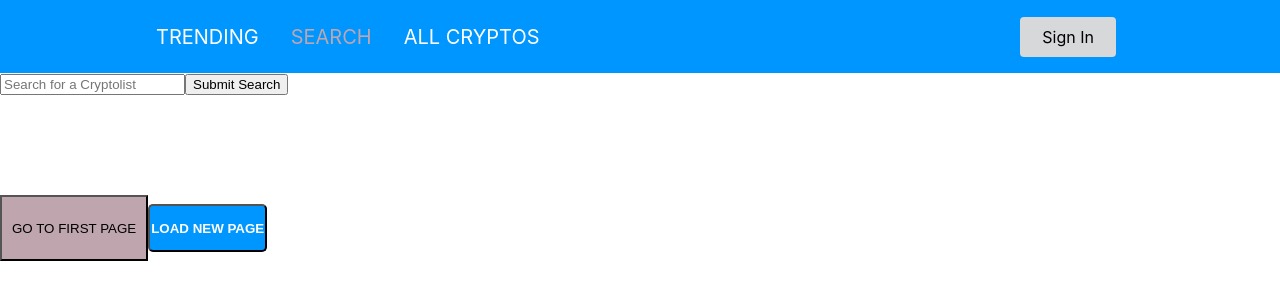
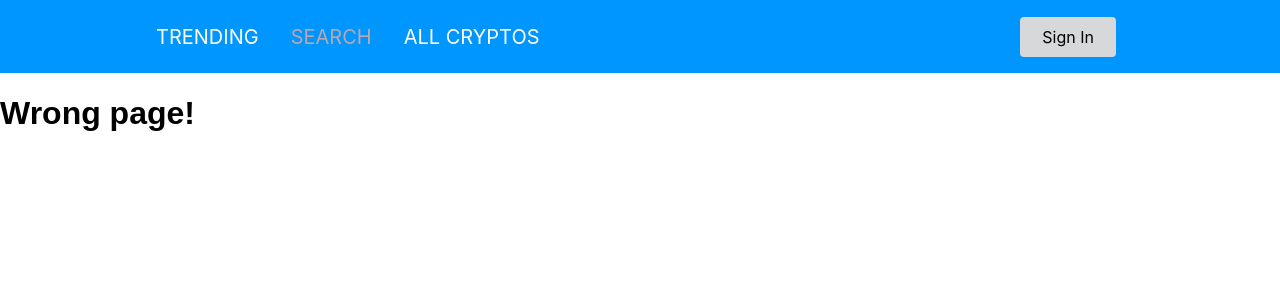
Before and after one commit to rajnidua/Cryptolist, a React (Create React App) app: page /abc in a window 1280 px wide. Shown: the top 300 px of the page. Built offline with nearby package versions, Linux system fonts and the light colour scheme.

Commit message:
removed search crypto page and component file

```diff
--- a/src/App.js
+++ b/src/App.js
@@ -2,7 +2,7 @@ import React from "react";
 import axios from "axios";
 
 import { BrowserRouter as Router, Switch, Route } from "react-router-dom";
-import SearchCryptoList from "./pages/SearchCryptoList";
+
 import TrendingCrypto from "./pages/TrendingCrypto";
 import Navbar from "./components/Navbar/Navbar";
 import SingleCrypto from "./pages/SingleCrypto";
@@ -15,7 +15,6 @@ function App() {
       <>
         <Navbar />
         <Switch>
-          <Route exact path="/abc" component={SearchCryptoList} />
           <Route exact path="/trendingCrypto" component={TrendingCrypto} />
           <Route exact path="/singleCrypto" component={SingleCrypto} />
           <Route exact path="/allCryptos" component={AllCryptos} />
--- a/src/components/AllCryptos/AllCryptosBody.js
+++ b/src/components/AllCryptos/AllCryptosBody.js
@@ -23,7 +23,6 @@ const AllCryptosBody = () => {
     setLoading(true);
   };
   const handlePageChange = (page) => {
-    console.log("the page change value is: ", page);
     setCurrentPage(page);
   };
 
@@ -31,12 +30,12 @@ const AllCryptosBody = () => {
 
   const getData = async () => {
     showLoader();
-    //setCryptoPageNum(1);
+
     try {
       const response = await searchCryptoList(cryptoPageNum);
       setLoading(false);
       hideLoader();
-      console.log(response.data);
+
       setAllCryptos(response.data);
 
       if (response.status !== 200) {
--- a/src/components/SearchCrypto/SearchCryptoBody.js
+++ /dev/null
@@ -1,187 +0,0 @@
-import { getDefaultNormalizer } from "@testing-library/react";
-import axios from "axios";
-import React, { useEffect, useState } from "react";
-import { searchCryptoList } from "../../utils/API";
-import ShowList from "./ShowList";
-import _ from "lodash";
-import Pagination from "../Pagination";
-import { Paginate } from "../../utils/Paginate";
-import "../../styles/searchCrypto.css";
-import Loader from "react-loader-spinner";
-
-const SearchCryptoBody = () => {
-  const [cryptos, setCryptos] = useState([]);
-  const [allPagesResponse, setAllPagesResponse] = useState([]);
-  const [cryptoPageNum, setCryptoPageNum] = useState(0);
-  const [coinList, setCoinList] = useState([]);
-  const [error, setError] = useState(false);
-  const [searchInput, setSearchInput] = useState("");
-  const [loading, setLoading] = useState(true);
-  const [currentPage, setCurrentPage] = useState(1);
-  const [pageSize, setPageSize] = useState(10);
-  const [firstLoad, setFirstLoad] = useState(true);
-
-  const handleFormSubmit = async (event) => {
-    event.preventDefault();
-    console.log("value of search input is " + searchInput);
-  };
-  const handlePageChange = (page) => {
-    console.log("the page change value is: ", page);
-    setCurrentPage(page);
-  };
-
-  //const Loader = () => <div>Loading...</div>;
-  const hideLoader = () => {
-    setLoading(false);
-  };
-
-  const showLoader = () => {
-    setLoading(true);
-  };
-
-  const loadMore = async () => {
-    showLoader();
-    console.log("value of crypto num is(loadMore): " + cryptoPageNum);
-    if (cryptoPageNum === 0) {
-      setCryptoPageNum(1);
-    } else {
-      setCryptoPageNum(cryptoPageNum + 1);
-    }
-    try {
-      const response = await searchCryptoList(cryptoPageNum);
-      setLoading(false);
-      hideLoader();
-      console.log(response.data);
-      setCryptos(response.data);
-
-      if (response.status !== 200) {
-        setError(true);
-      }
-    } catch (err) {
-      console.log(err);
-    }
-  };
-
-  const firstPage = async () => {
-    showLoader();
-    setCryptoPageNum(1);
-    try {
-      const response = await searchCryptoList(1);
-      setLoading(false);
-      hideLoader();
-      console.log(response.data);
-      setCryptos(response.data);
-
-      if (response.status !== 200) {
-        setError(true);
-      }
-    } catch (err) {
-      console.log(err);
-    }
-  };
-  const loadFromBeginning = async () => {
-    console.log("value of crypto num is(loadfrom beginning): " + cryptoPageNum);
-    setCryptoPageNum(1);
-    try {
-      const response = await searchCryptoList(cryptoPageNum);
-      setLoading(false);
-      console.log(response.data);
-      setCryptos(response.data);
-
-      if (response.status !== 200) {
-        setError(true);
-      }
-    } catch (err) {
-      console.log(err);
-    }
-  };
-
-  const cryptosLength = Object.keys(cryptos).length;
-
-  /* const filteredList = searchInput
-    ? cryptos.filter(
-        (crypto) =>
-          crypto.name.toLowerCase().includes(searchInput.toLowerCase()) ||
-          crypto.symbol.toLowerCase().includes(searchInput.toLowerCase())
-      )
-    : cryptos; */
-
-  const filteredListAll = cryptos.filter(
-    (crypto) =>
-      crypto.name.toLowerCase().includes(searchInput.toLowerCase()) ||
-      crypto.symbol.toLowerCase().includes(searchInput.toLowerCase())
-  );
-
-  const cryptoPaginate = Paginate(cryptos, currentPage, pageSize);
-
-  return (
-    <div className="container">
-      <form onSubmit={handleFormSubmit}>
-        <input
-          name="searchInput"
-          value={searchInput}
-          onChange={(e) => setSearchInput(e.target.value)}
-          type="text"
-          size="lg"
-          data-testid="input-element"
-          placeholder="Search for a Cryptolist"
-        />
-        <button style={{ cursor: "pointer" }} type="submit">
-          Submit Search
-        </button>
-      </form>
-
-      <div>
-        {loading ? (
-          <div className="show-loader">
-            <Loader
-              type="Puff"
-              color="#00BFFF"
-              height={100}
-              width={100}
-              timeout={3000} //3 secs
-            />
-          </div>
-        ) : !searchInput.length ? (
-          <div>
-            <ShowList
-              loading={loading}
-              setLoading={setLoading}
-              filteredList={cryptoPaginate}
-            />
-            <Pagination
-              itemsCount={cryptosLength}
-              pageSize={pageSize}
-              currentPage={currentPage}
-              onPageChange={handlePageChange}
-            />
-          </div>
-        ) : (
-          <ShowList
-            loading={loading}
-            setLoading={setLoading}
-            filteredList={filteredListAll}
-          />
-        )}
-
-        <button
-          onClick={firstPage}
-          className="btn-first-page"
-          data-testid="first-page"
-        >
-          <p>GO TO FIRST PAGE</p>
-        </button>
-
-        <button
-          onClick={loadMore}
-          className="btn-new-page"
-          data-testid="next-page"
-        >
-          <p>LOAD NEW PAGE</p>
-        </button>
-      </div>
-    </div>
-  );
-};
-
-export default SearchCryptoBody;
--- a/src/pages/SearchCryptoList.js
+++ /dev/null
@@ -1,13 +0,0 @@
-import React from "react";
-import SearchCryptoBody from "../components/SearchCrypto/SearchCryptoBody";
-import Header from "../components/Header/Header";
-
-const SearchCryptoList = () => {
-  return (
-    <div>
-      <SearchCryptoBody />
-    </div>
-  );
-};
-
-export default SearchCryptoList;
--- a/src/pages/SingleCrypto.js
+++ b/src/pages/SingleCrypto.js
@@ -1,6 +1,6 @@
 import React from "react";
 import SingleCryptoBody from "../components/SingleCrypto/SingleCryptoBody.js";
-import Header from "../components/Header/Header";
+
 import CryptoChart from "../components/SingleCrypto/CryptoChart.js";
 
 const SingleCryptoDetail = (props) => {
```
Also changed, not shown: src/components/SearchCrypto/ShowList.js (+0 -9 lines).
